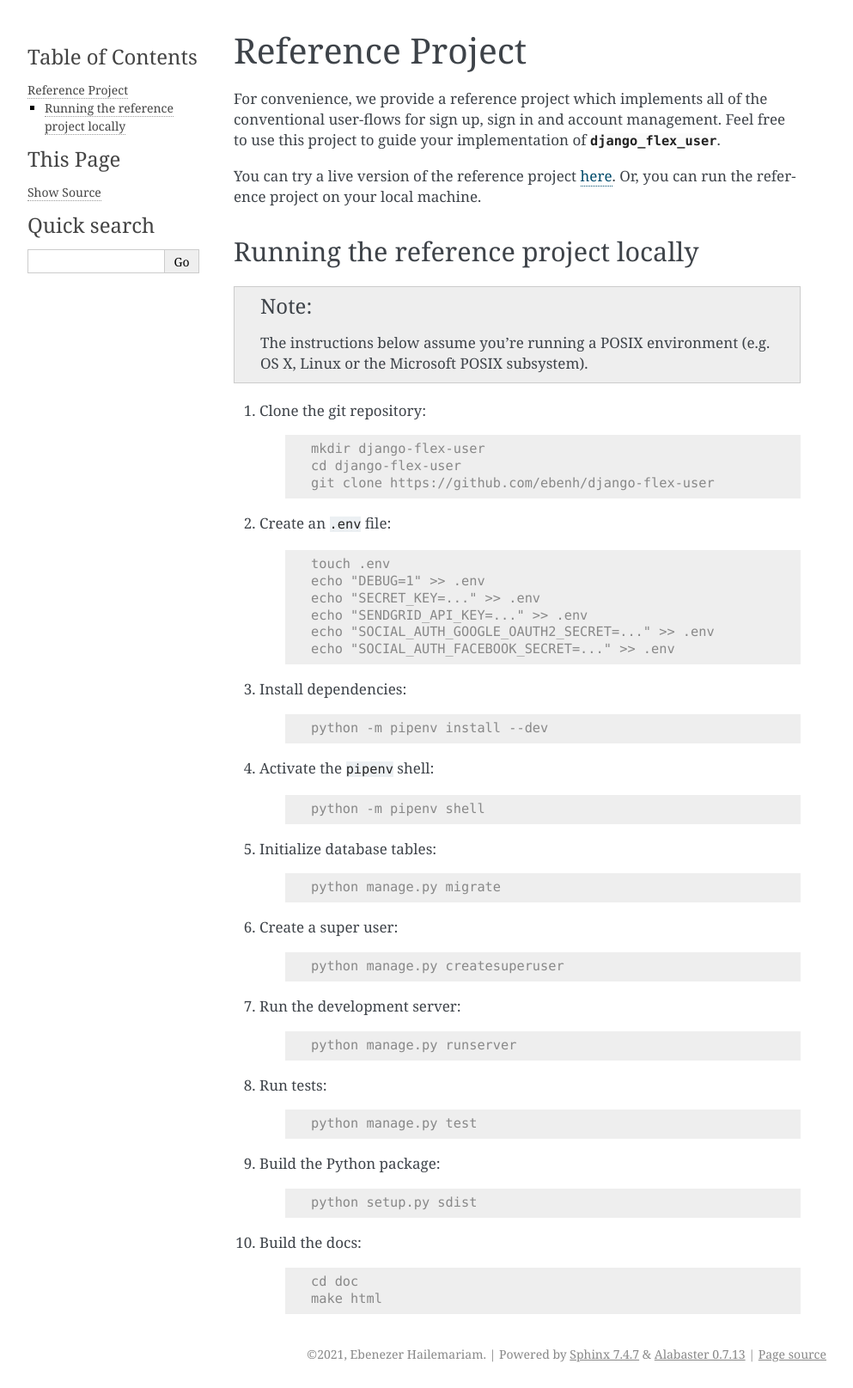
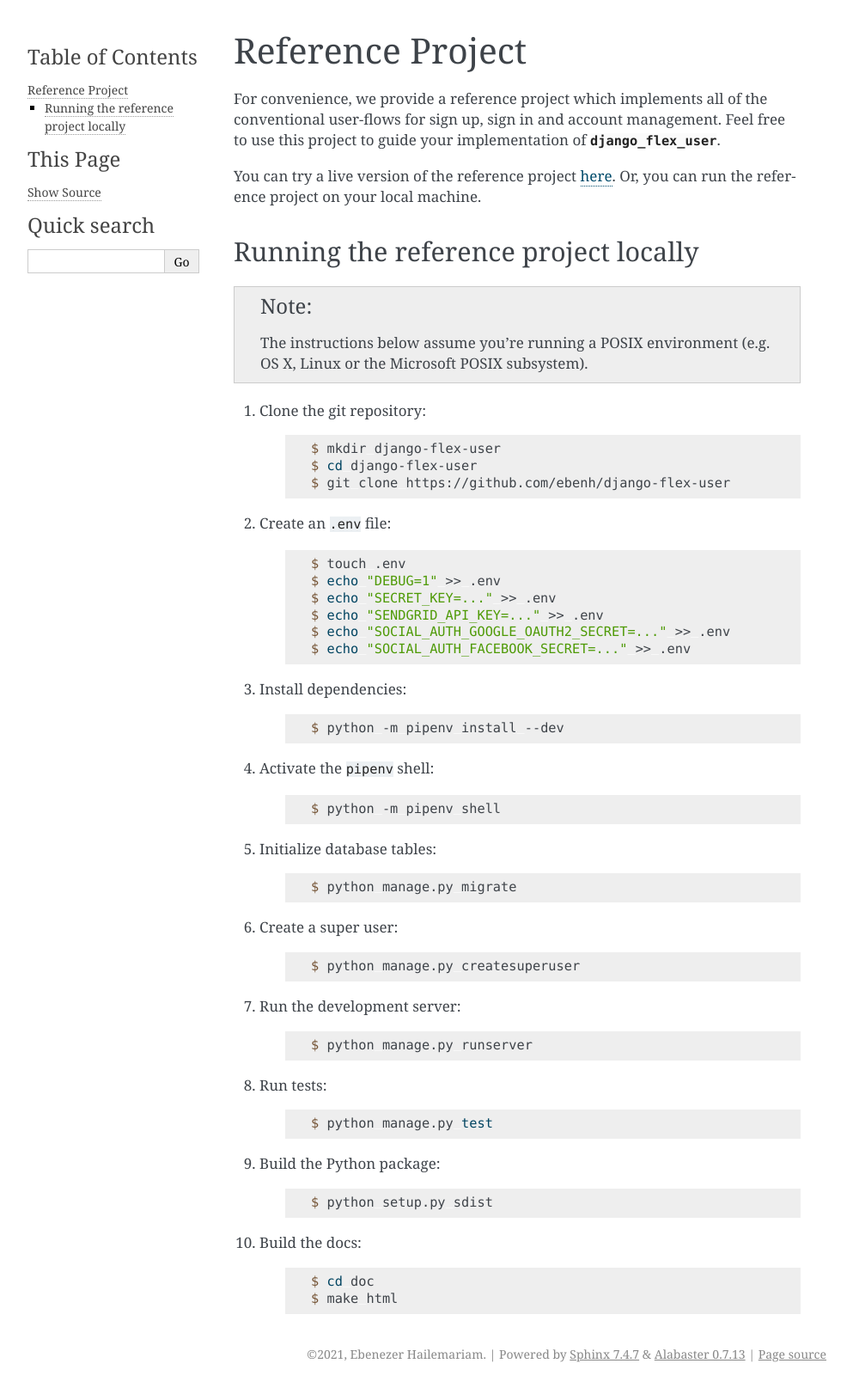
Before and after one commit to ebenh/django-flex-user, a Sphinx documentation site: the page built from docs/source/reference_project.rst, in a window 1280 px wide. Shown: the whole page at 86% size, without its empty margins (148-1141 px from the left). Built offline with Sphinx 7.4.7, drawn with Linux system fonts in a browser that asks for light colours.

Commit message:
Updating documentation

```diff
--- a/docs/source/reference_project.rst
+++ b/docs/source/reference_project.rst
@@ -18,66 +18,66 @@ Running the reference project locally
 
     .. code-block:: console
 
-        mkdir django-flex-user
-        cd django-flex-user
-        git clone https://github.com/ebenh/django-flex-user
+        $ mkdir django-flex-user
+        $ cd django-flex-user
+        $ git clone https://github.com/ebenh/django-flex-user
 
 #. Create an ``.env`` file:
 
     .. code-block:: console
 
-        touch .env
-        echo "DEBUG=1" >> .env
-        echo "SECRET_KEY=..." >> .env
-        echo "SENDGRID_API_KEY=..." >> .env
-        echo "SOCIAL_AUTH_GOOGLE_OAUTH2_SECRET=..." >> .env
-        echo "SOCIAL_AUTH_FACEBOOK_SECRET=..." >> .env
+        $ touch .env
+        $ echo "DEBUG=1" >> .env
+        $ echo "SECRET_KEY=..." >> .env
+        $ echo "SENDGRID_API_KEY=..." >> .env
+        $ echo "SOCIAL_AUTH_GOOGLE_OAUTH2_SECRET=..." >> .env
+        $ echo "SOCIAL_AUTH_FACEBOOK_SECRET=..." >> .env
 
 #. Install dependencies:
 
     .. code-block:: console
 
-        python -m pipenv install --dev
+        $ python -m pipenv install --dev
 
 #. Activate the ``pipenv`` shell:
 
     .. code-block:: console
 
-        python -m pipenv shell
+        $ python -m pipenv shell
 
 #. Initialize database tables:
 
     .. code-block:: console
 
-        python manage.py migrate
+        $ python manage.py migrate
 
 #. Create a super user:
 
     .. code-block:: console
 
-        python manage.py createsuperuser
+        $ python manage.py createsuperuser
 
 #. Run the development server:
 
     .. code-block:: console
 
-        python manage.py runserver
+        $ python manage.py runserver
 
 #. Run tests:
 
     .. code-block:: console
 
-        python manage.py test
+        $ python manage.py test
 
 #. Build the Python package:
 
     .. code-block:: console
 
-        python setup.py sdist
+        $ python setup.py sdist
 
 #. Build the docs:
 
     .. code-block:: console
 
-        cd doc
-        make html
+        $ cd doc
+        $ make html
```
